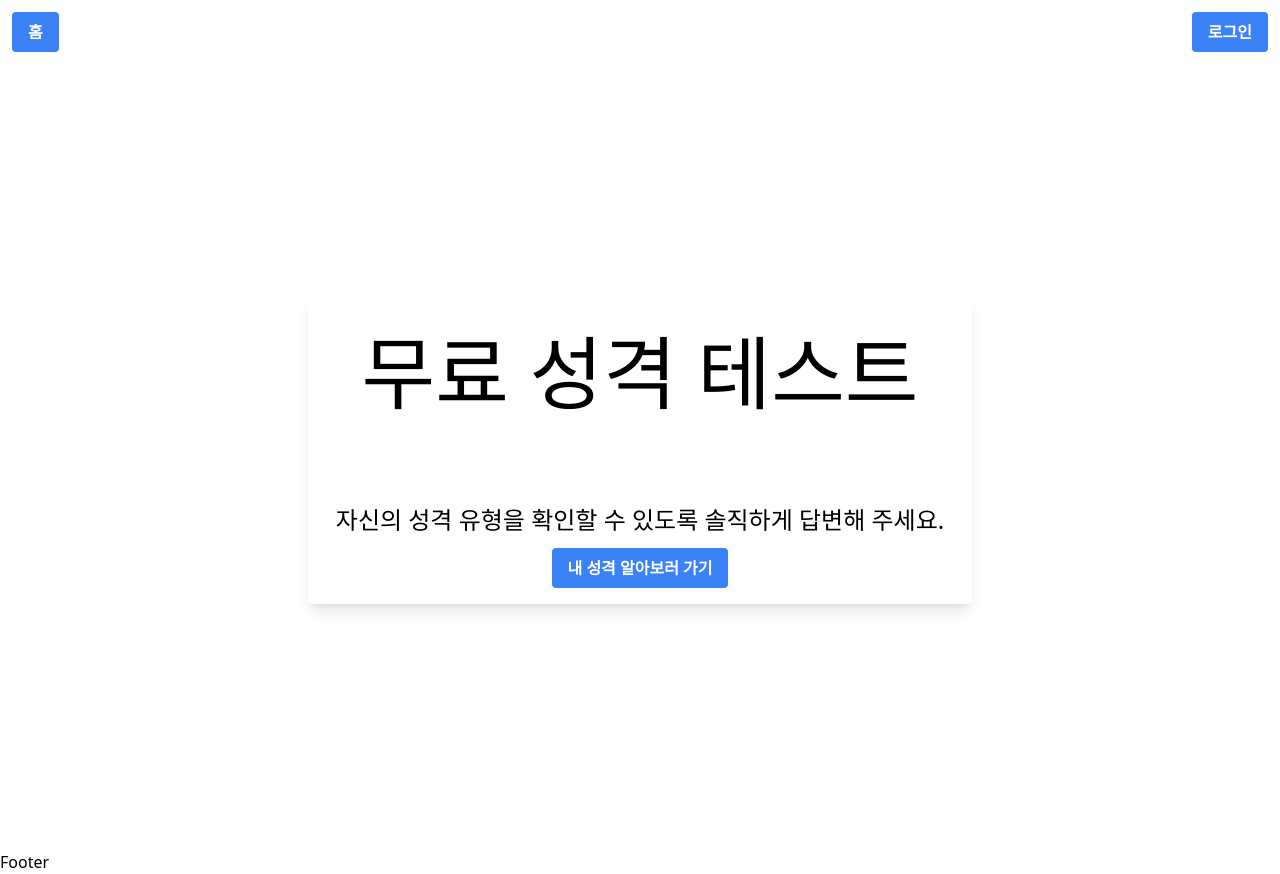
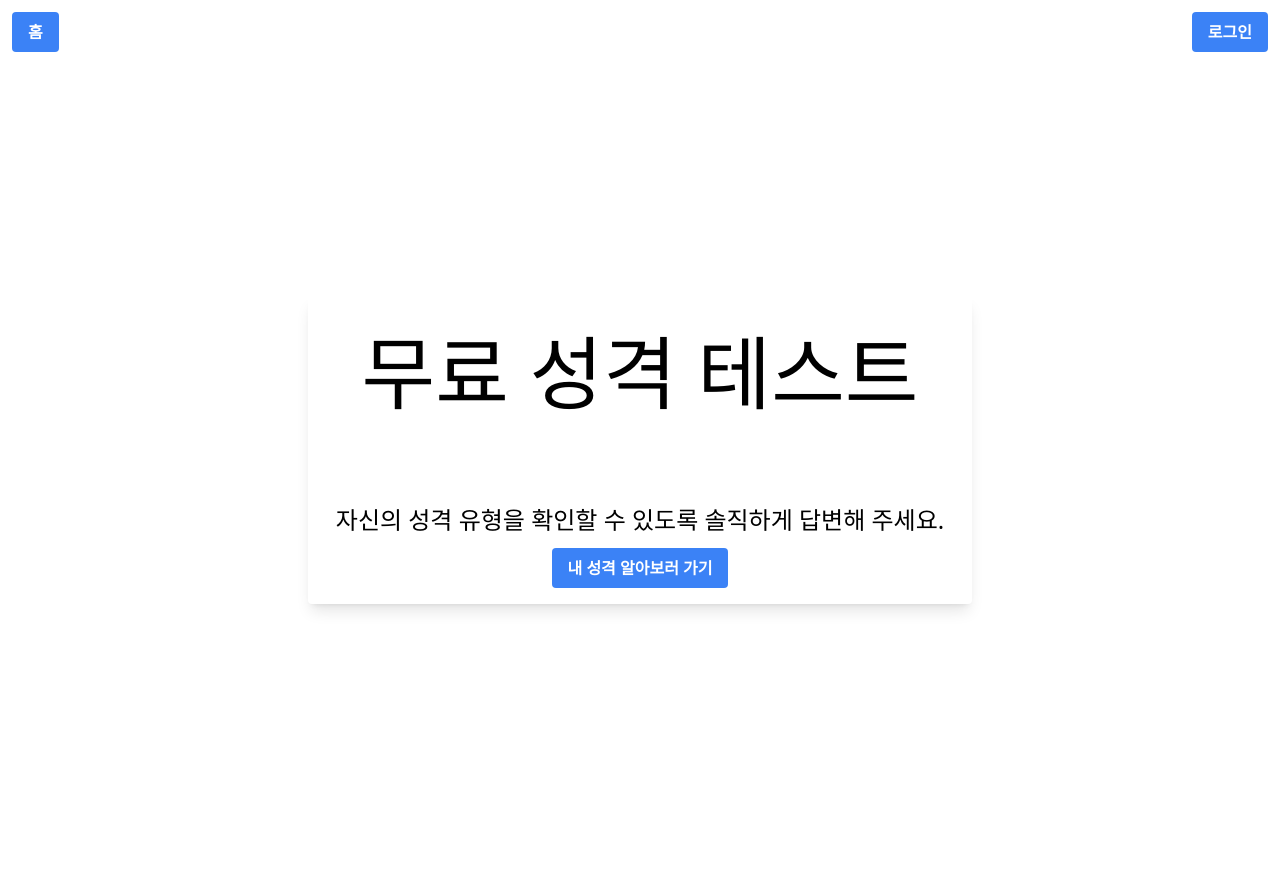
Before and after one commit to DevIruka/mbti-project, a React (Vite) app: page / in a window 1280 px wide. After the commit the page ends 850 px from the top, so only its background shows below. Built offline with nearby package versions, Linux system fonts and the light colour scheme; no server answers.

Commit message:
style footer 삭제.

```diff
--- a/src/styles/layout/Footer.jsx
+++ /dev/null
@@ -1,6 +0,0 @@
-const Footer = () => {
-  return (
-    <div>Footer</div>
-  )
-}
-export default Footer
--- a/src/styles/layout/layout.jsx
+++ b/src/styles/layout/layout.jsx
@@ -1,6 +1,5 @@
 import { Outlet } from "react-router-dom";
 import Header from "./Header";
-import Footer from "./Footer";
 
 const Layout = ({ isLogin }) => {
   return (
@@ -9,7 +8,6 @@ const Layout = ({ isLogin }) => {
       <main>
         <Outlet />
       </main>
-      <Footer />
     </>
   );
 };
```
